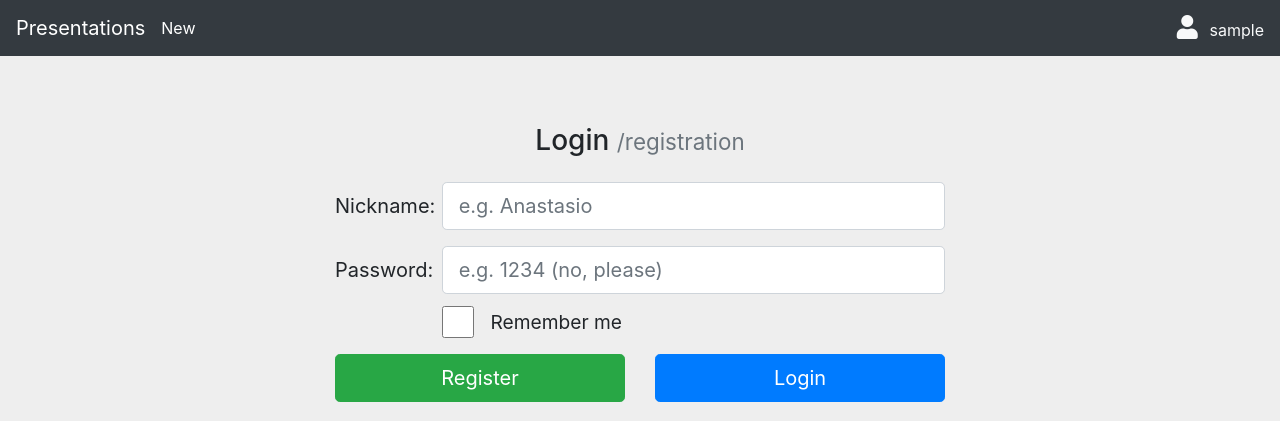
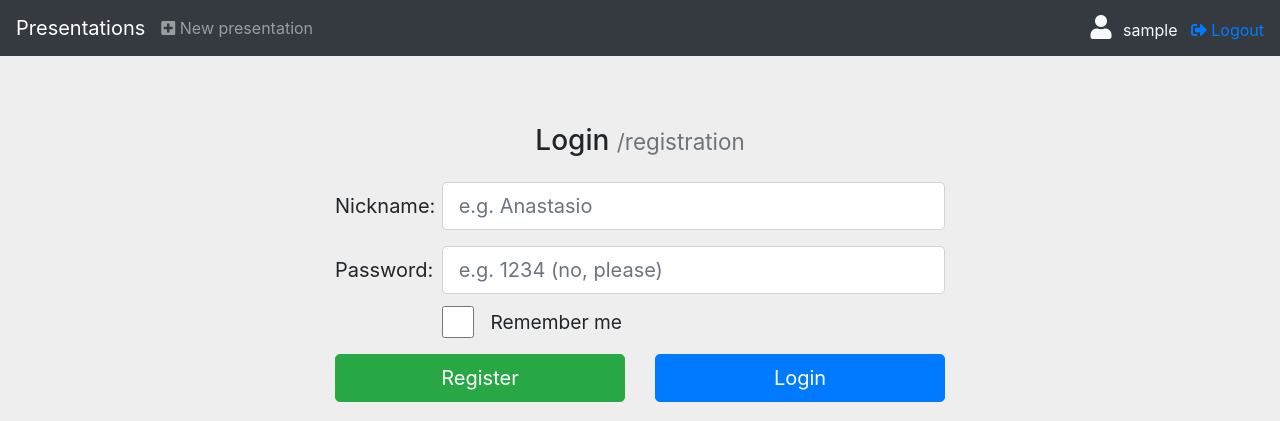
Before and after one commit to david-campos/cool-presentations, a PHP site: page /index.php?p=log in a window 1280 px wide. Shown: the top 421 px of the page. Run offline with PHP 8.4, Linux system fonts and the light colour scheme; the visitor is signed in with stand-in values (Sample User, id 1); some libraries are stand-ins or nearby versions.

Commit message:
Favicons!
Favicons :)

```diff
--- a/modules/header.php
+++ b/modules/header.php
@@ -13,14 +13,16 @@
     //When logged
 ?>
   <ul class="navbar-nav mr-auto">
-    <li class="nav-item active"><a class="nav-link" href="?p=upload"><i class="fas fa-sign-plus"></i>New</a></li>
+    <li class="nav-item"><a class="nav-link" href="?p=upload"><i class="fas fa-plus-square"></i> New presentation</a></li>
 <?php /*    <li class="nav-item"><a class="nav-link" href="#">Page 1</a></li>
       <li class="nav-item"><a class="nav-link" href="#">Page 2</a></li> */ ?>
   </ul>
-  <ul class="nav navbar-nav navbar-right">
-    <li class="nav-item text-light">
+  <ul class="nav navbar-nav navbar-right text-light">
+    <li class="nav-item">
         <span style="font-size: 1.5em; margin-right: 0.3em;"><i class="fas fa-user"></i></span>
         <?php echo $_SESSION['user']; ?>
+        &nbsp;
+        <a href="logout.php"><i class="fas fa-sign-out-alt"></i> Logout</a>
     </li>
   </ul>
 <?php
--- a/pages/inicio_scripts.php
+++ /dev/null
@@ -1,2 +0,0 @@
-<!-- inicio_scripts -->
-<script src="js/rendering_pdf_test.js"></script>
--- a/public_html/index.php
+++ b/public_html/index.php
@@ -23,6 +23,12 @@
     <meta charset="utf-8">
     <meta http-equiv="X-UA-Compatible" content="IE=edge">
     <meta name="viewport" content="width=device-width, initial-scale=1, shrink-to-fit=no">
+
+    <link rel="icon" type="image/png" href="favicon_16.png" sizes="16x16">
+    <link rel="icon" type="image/png" href="favicon_48.png" sizes="48x48">
+    <link rel="icon" type="image/png" href="favicon_96.png" sizes="96x96">
+    <link rel="icon" type="image/png" href="favicon_192.png" sizes="192x192">
+    <link rel="icon" type="image/png" href="favicon_32.png" sizes="32x32">
 
     <!-- Bootstrap CSS -->
     <link rel="stylesheet" href="https://stackpath.bootstrapcdn.com/bootstrap/4.1.0/css/bootstrap.min.css" integrity="sha384-9gVQ4dYFwwWSjIDZnLEWnxCjeSWFphJiwGPXr1jddIhOegiu1FwO5qRGvFXOdJZ4" crossorigin="anonymous">
--- a/public_html/js/login.js
+++ b/public_html/js/login.js
@@ -41,9 +41,12 @@ $(document).ready(()=>{
                     .addClass("alert-success")
                     .text(jqXHR.responseText)
                     .show();
-                // For register
                 if(url === "register.php") {
+                    // For register
                     onClickPre("login.php"); // Let's log-in
+                } else if (url === "login.php") {
+                    // For login
+                    window.location.replace("./");
                 }
             })
             .fail((jqXHR) => {
--- /dev/null
+++ b/public_html/logout.php
@@ -0,0 +1,6 @@
+<?php
+session_start();
+
+unset($_SESSION['user_id']);
+unset($_SESSION['user']);
+header("Location: ./");
```
Also changed, not shown: pages/inicio.php (+1 -12 lines), public_html/favicon.ico (added), public_html/favicon_16.png (added), public_html/favicon_192.png (added), public_html/favicon_32.png (added), public_html/favicon_48.png (added), public_html/favicon_96.png (added), 4 other files.
